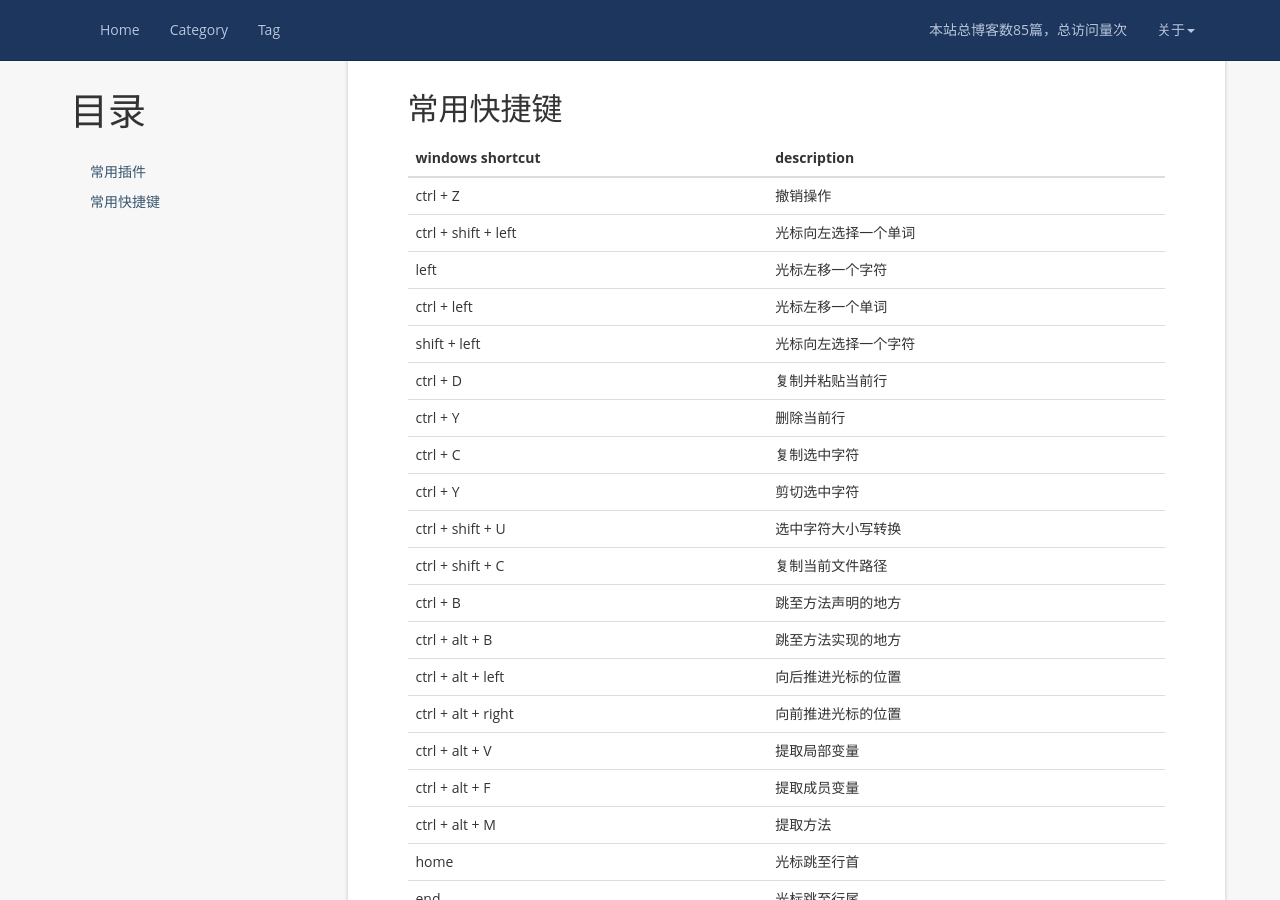
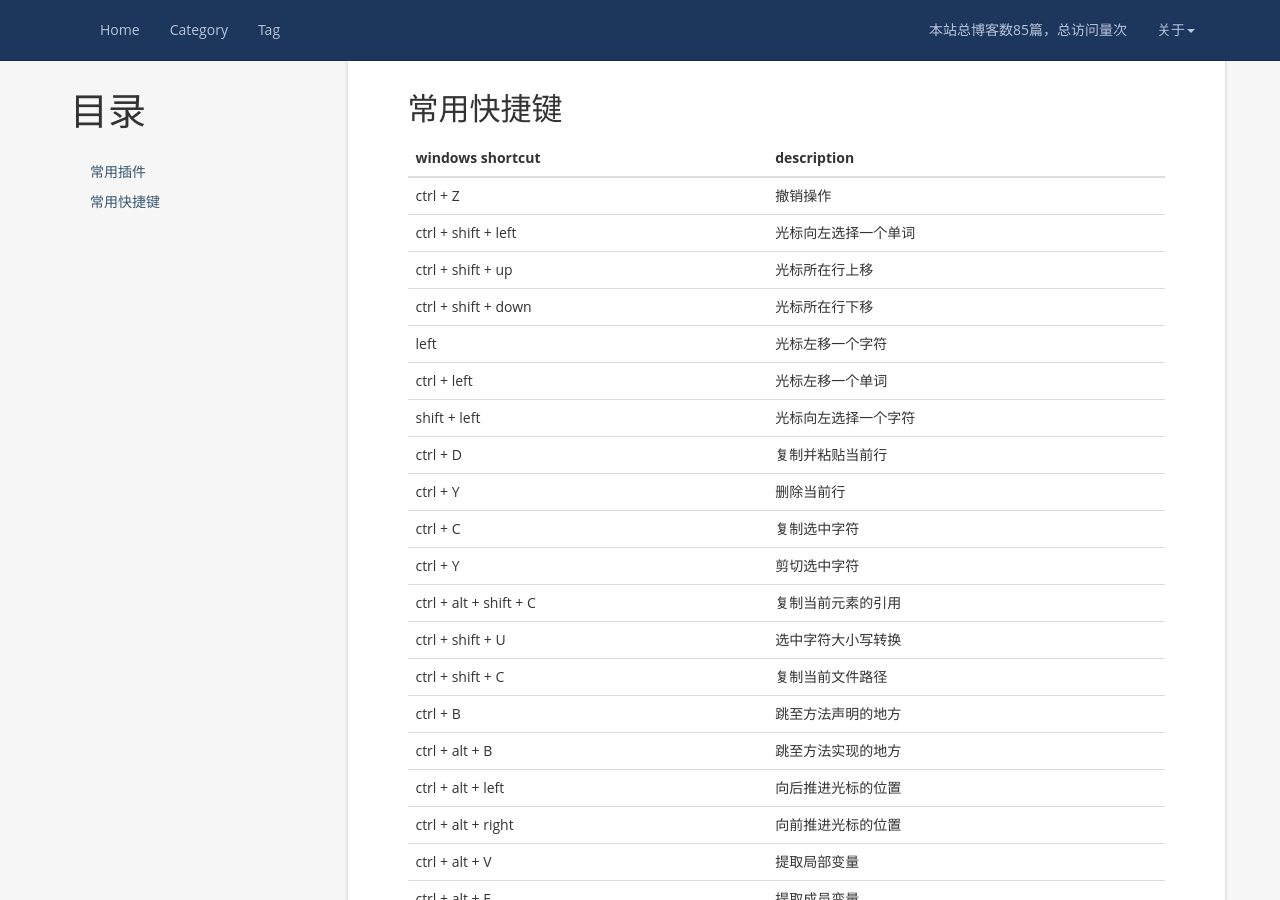
Before and after one commit to zhangfb95/zhangfb95.github.io.bak, a Jekyll site: the page built from plugin-intellij.md, in a window 1280 px wide and 900 px high, scrolled down 438 px. Built offline with Jekyll 4.4.1, drawn with Linux system fonts in a browser that asks for light colours; nearby versions of some CDN libraries; a script that is not in the unit is left out; comment, search, counter and statistics services are not loaded.

Commit message:
add more shortcut

```diff
--- a/plugin-intellij.md
+++ b/plugin-intellij.md
@@ -20,6 +20,8 @@ permalink: /plugin-intellij/
 | --- | --- |
 | ctrl + Z | 撤销操作 |
 | ctrl + shift + left | 光标向左选择一个单词 |
+| ctrl + shift + up | 光标所在行上移 |
+| ctrl + shift + down | 光标所在行下移 |
 | left | 光标左移一个字符 |
 | ctrl + left | 光标左移一个单词 |
 | shift + left | 光标向左选择一个字符 |
@@ -27,6 +29,7 @@ permalink: /plugin-intellij/
 | ctrl + Y | 删除当前行 |
 | ctrl + C | 复制选中字符 |
 | ctrl + Y | 剪切选中字符 |
+| ctrl + alt + shift + C | 复制当前元素的引用 |
 | ctrl + shift + U | 选中字符大小写转换 |
 | ctrl + shift + C | 复制当前文件路径 |
 | ctrl + B | 跳至方法声明的地方 |
```
